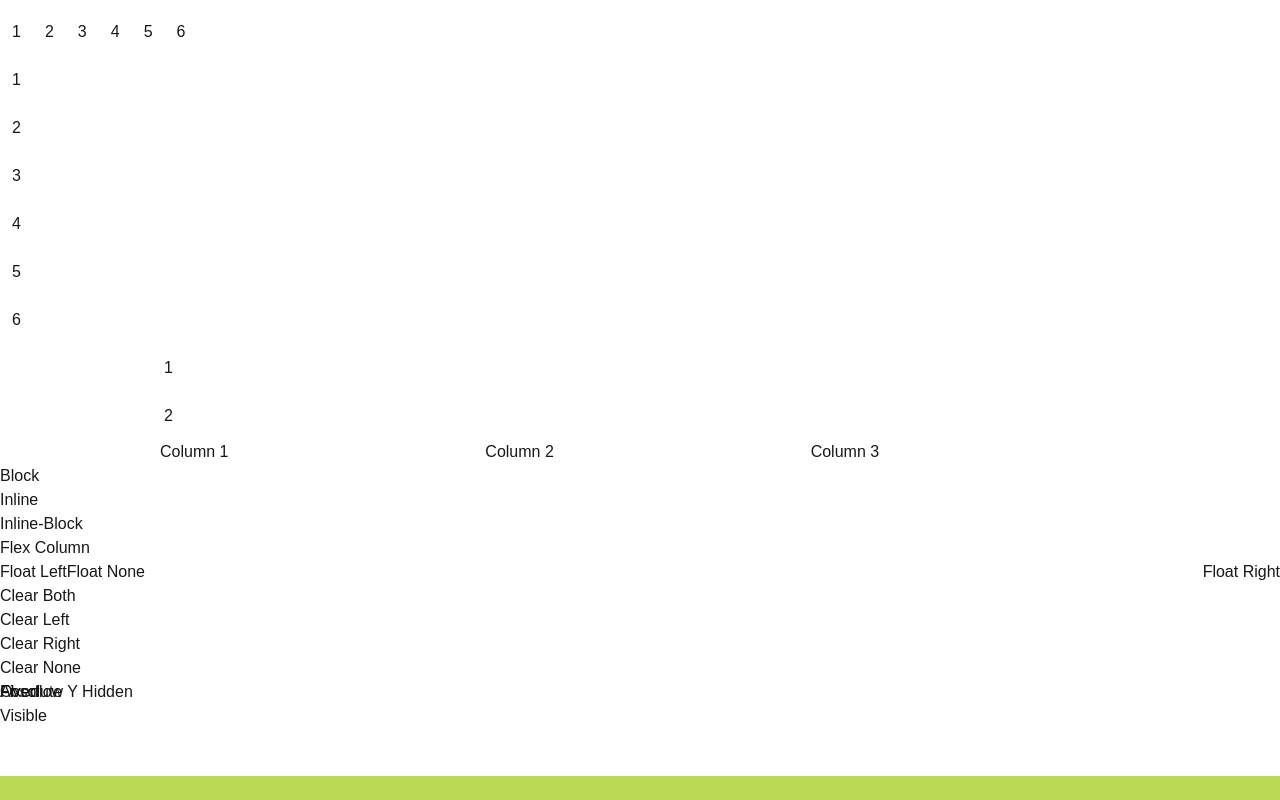
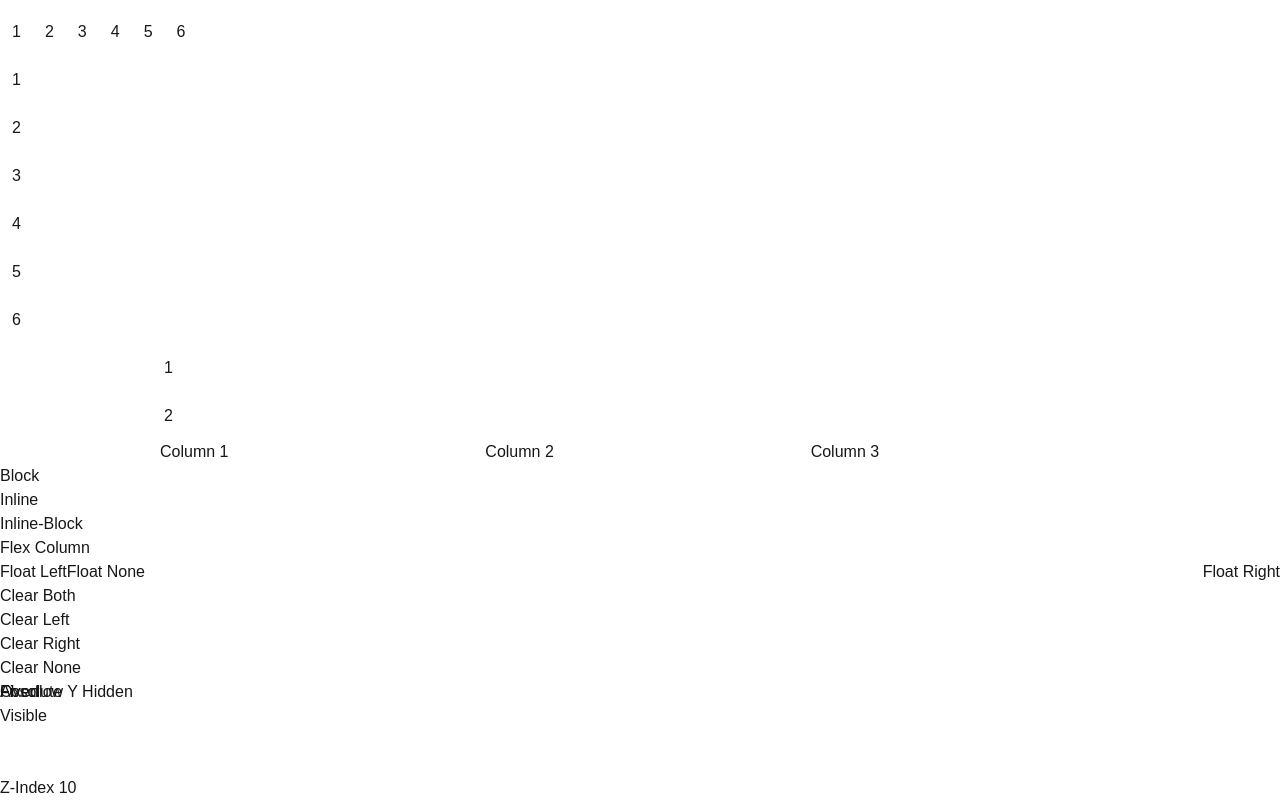
Before and after one commit to vietle290/tailwindcss, a Next.js app: page / in a window 1280 px wide. Shown: the part 3462-4262 px from the top of the page. Before the commit the page ends 4238 px from the top, so only its background shows below. Built offline with nearby package versions, Linux system fonts and the light colour scheme.

Commit message:
Tailwindcss Layout Z-index

```diff
--- a/app/page.tsx
+++ b/app/page.tsx
@@ -358,6 +358,10 @@ export default function Home() {
       <div className="collapse">
         <p>Collapse</p>
       </div>
+      {/*Tailwind Z-Index*/}
+      <div className="z-10">
+        <p>Z-Index 10</p>
+      </div>
     </div>
   );
 }
```
